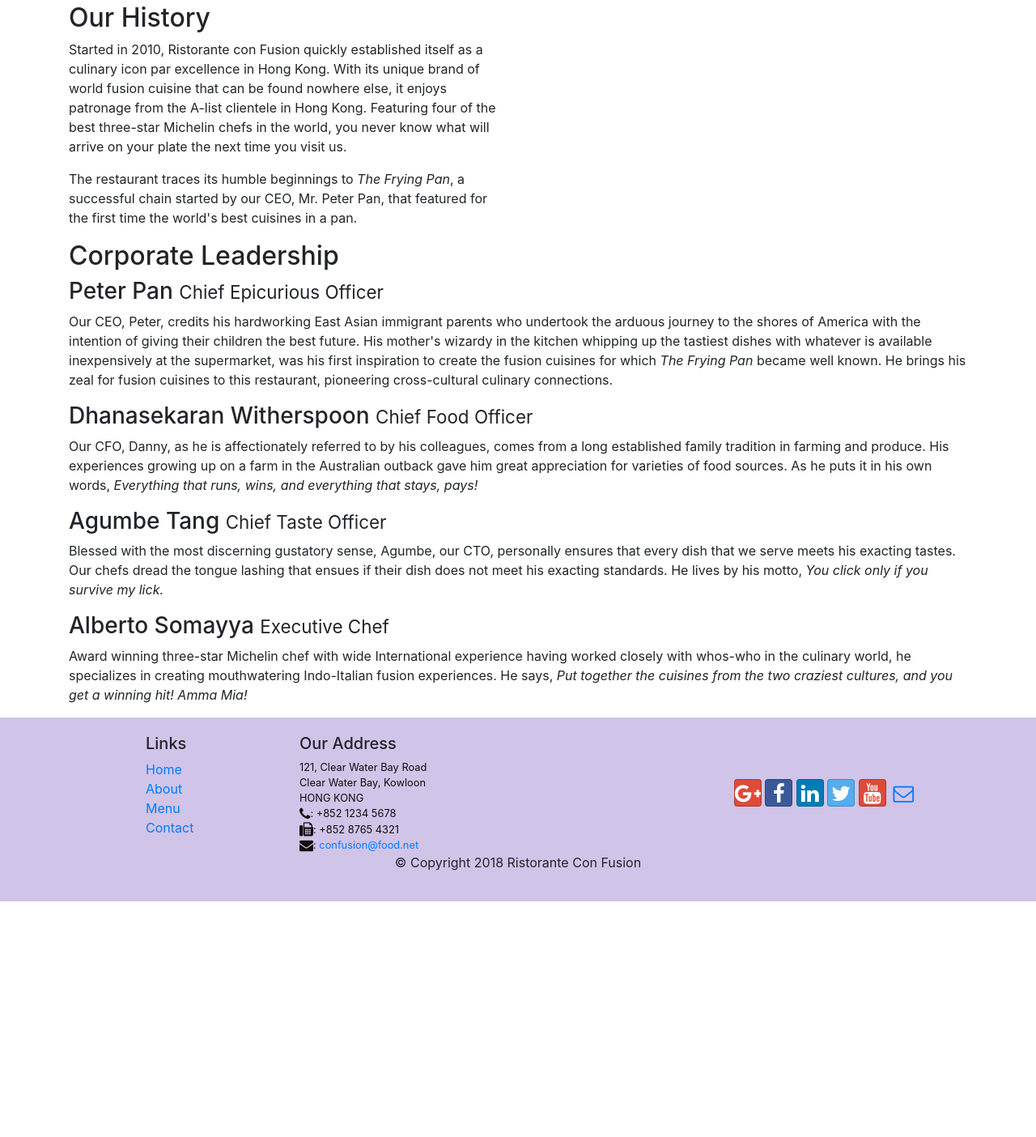
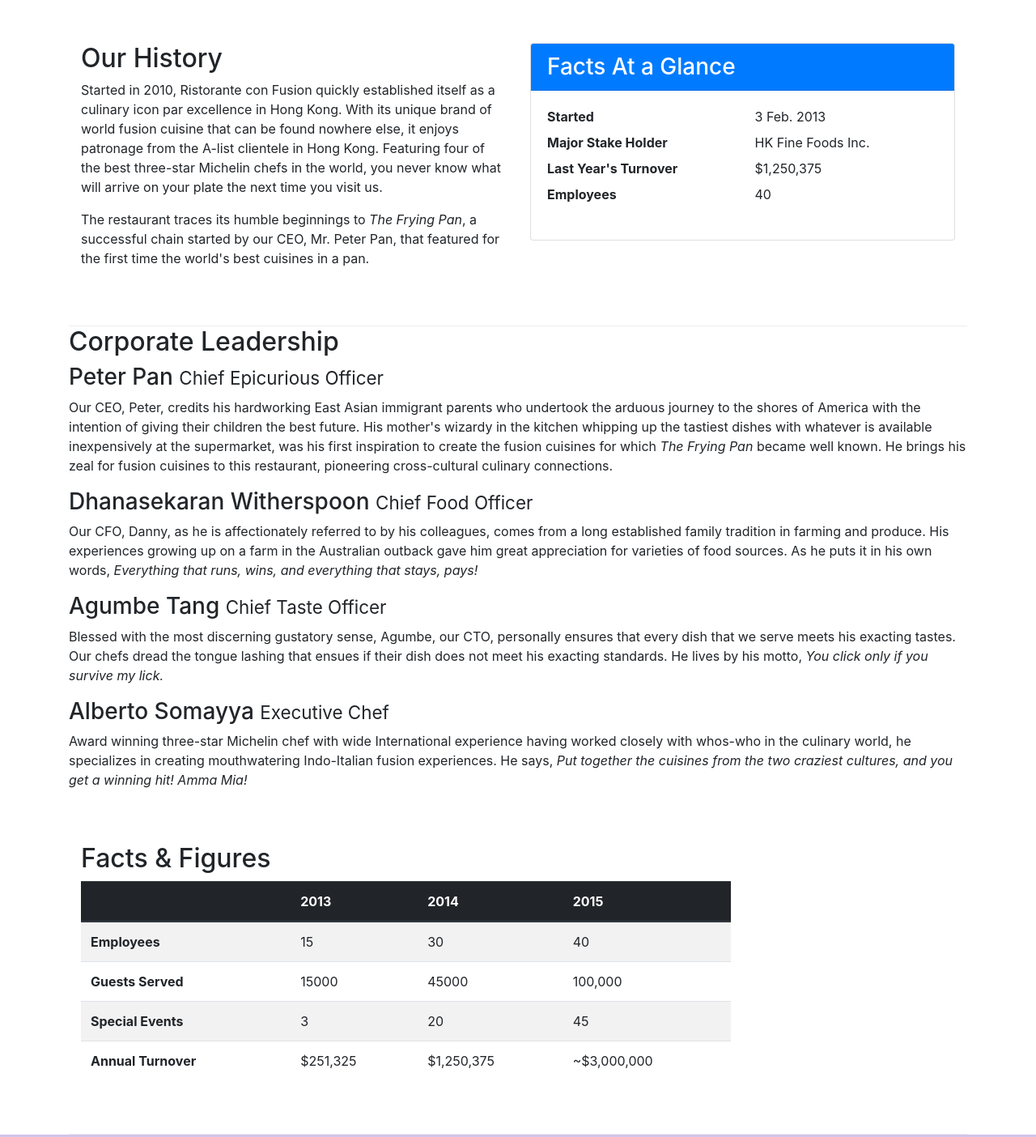
Before and after one commit to RoiSukenik/Bootstrap4-course, a website: page Bootstrap4/conFusion/aboutus.html in a window 1280 px wide. Shown: the part 462-1866 px from the top of the page at 81% size. Before the commit the page ends 1575 px from the top, so only its background shows below. Drawn offline with nearby package versions, Linux system fonts and the light colour scheme.

Commit message:
Update aboutus.html
added table and cards

```diff
--- a/Bootstrap4/conFusion/aboutus.html
+++ b/Bootstrap4/conFusion/aboutus.html
@@ -51,7 +51,7 @@
     </header>
 
     <div class="container">
-        <div class="row">
+        <div class="row ">
             <div class="col-12">
                 <ol class="col-12 breadcrumb">
                     <li class="breadcrumb-item"><a href="./index.html">Home</a></li>
@@ -62,13 +62,28 @@
             </div>
         </div>
 
-        <div class="row">
+        <div class="row row-content">
             <div class="col-12 col-sm-6">
                 <h2>Our History</h2>
                 <p>Started in 2010, Ristorante con Fusion quickly established itself as a culinary icon par excellence in Hong Kong. With its unique brand of world fusion cuisine that can be found nowhere else, it enjoys patronage from the A-list clientele in Hong Kong.  Featuring four of the best three-star Michelin chefs in the world, you never know what will arrive on your plate the next time you visit us.</p>
                 <p>The restaurant traces its humble beginnings to <em>The Frying Pan</em>, a successful chain started by our CEO, Mr. Peter Pan, that featured for the first time the world's best cuisines in a pan.</p>
             </div>
-            <div class="col-12 col-sm">
+            <div class="col-12 col-sm-6">
+                <div class="card">
+                    <h3 class="card-header bg-primary text-white">Facts At a Glance</h3>
+                    <div class="card-body">
+                        <dl class="row">
+                            <dt class="col-6">Started</dt>
+                            <dd class="col-6">3 Feb. 2013</dd>
+                            <dt class="col-6">Major Stake Holder</dt>
+                            <dd class="col-6">HK Fine Foods Inc.</dd>
+                            <dt class="col-6">Last Year's Turnover</dt>
+                            <dd class="col-6">$1,250,375</dd>
+                            <dt class="col-6">Employees</dt>
+                            <dd class="col-6">40</dd>
+                        </dl>
+                    </div>
+                </div>
             </div>
         </div>
 
@@ -86,7 +101,51 @@
                 <p class="d-none d-sm-block">Award winning three-star Michelin chef with wide International experience having worked closely with whos-who in the culinary world, he specializes in creating mouthwatering Indo-Italian fusion experiences. He says, <em>Put together the cuisines from the two craziest cultures, and you get a winning hit! Amma Mia!</em></p>
             </div>
        </div>
+        <div class="row row-content">
+            <div class="col-12 col-sm-9">
+                <h2>Facts &amp; Figures</h2>
+                <div class="table-responsive">
+                    <table class="table table-striped">
+                        <thead class="thead-dark">
+                        <tr>
+                            <th>&nbsp;</th>
+                            <th>2013</th>
+                            <th>2014</th>
+                            <th>2015</th>
+                        </tr>
+                        </thead>
+                        <tbody>
+                        <tr>
+                            <th>Employees</th>
+                            <td>15</td>
+                            <td>30</td>
+                            <td>40</td>
+                        </tr>
+                        <tr>
+                            <th>Guests Served</th>
+                            <td>15000</td>
+                            <td>45000</td>
+                            <td>100,000</td>
+                        </tr>
+                        <tr>
+                            <th>Special Events</th>
+                            <td>3</td>
+                            <td>20</td>
+                            <td>45</td>
+                        </tr>
+                        <tr>
+                            <th>Annual Turnover</th>
+                            <td>$251,325</td>
+                            <td>$1,250,375</td>
+                            <td>~$3,000,000</td>
+                        </tr>
+                        </tbody>
+                    </table>
+                </div>
+            </div>
 
+
+        </div>
     </div>
 
 <footer class="footer">
```
